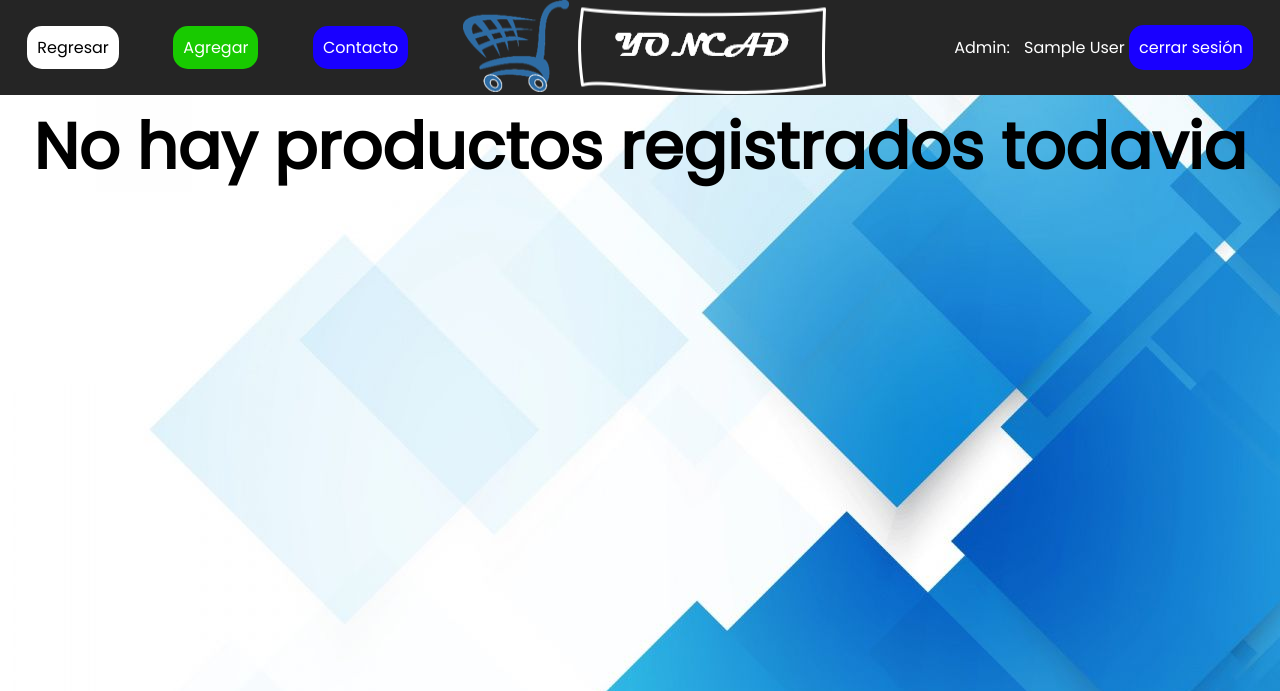
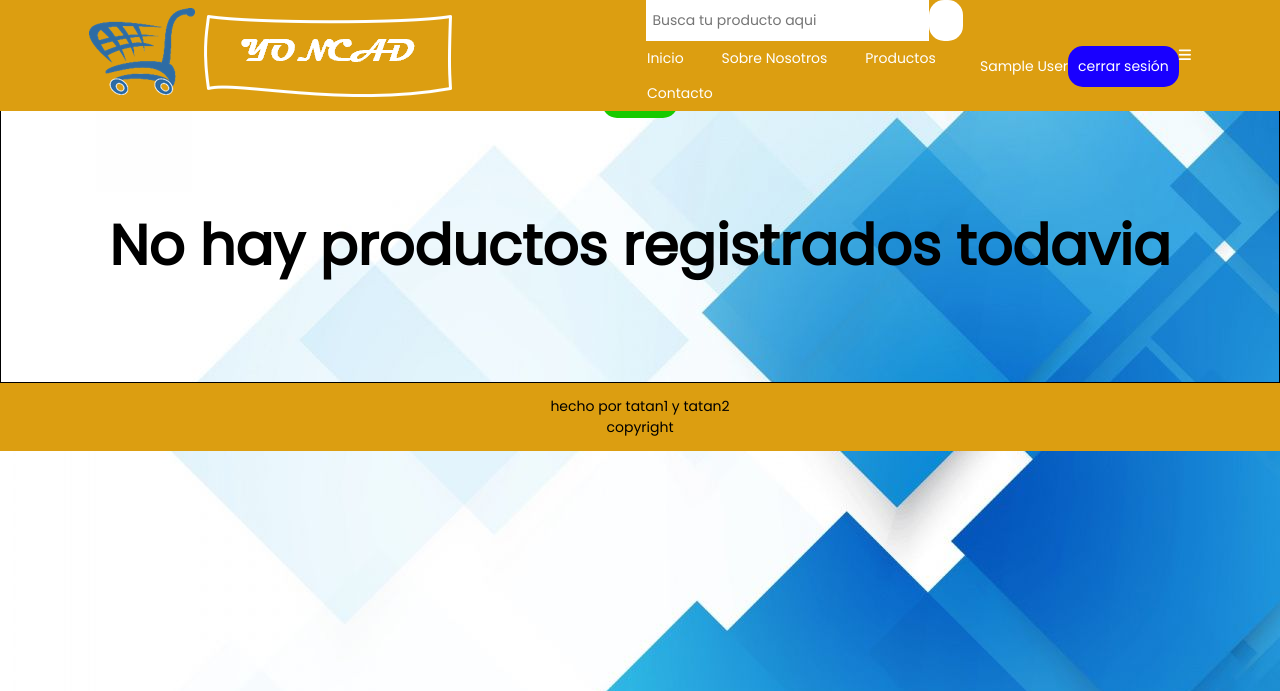
Before and after one commit to jeirf12/Taller4, a PHP site: page /tallersoftware/ in a window 1280 px wide. Shown: the top 691 px of the page. Run offline with PHP 8.4, Linux system fonts and the light colour scheme; the visitor is signed in with stand-in values (Sample User, id 1); data that the repository does not hold is empty; some libraries are stand-ins or nearby versions.

Commit message:
added page about, footer, and header

```diff
--- a/Controlador/controladorProducto.php
+++ b/Controlador/controladorProducto.php
@@ -26,7 +26,7 @@ class controladorProducto extends controlador {
     }
 
     public function Listar(){
-        $this->nombrePagina = 'Página Principal';
+        $this->nombrePagina = 'Listado Productos';
         $this->productos = $this->crud->Listar();
         $this->categorias = $this->crud->getCategorias();
         $this->validaSesion();
--- a/Vista/carritocompras.php
+++ b/Vista/carritocompras.php
@@ -37,5 +37,6 @@
       </div>
     <?php endif; ?>
   </div>
+  <?php require_once "Vista/footer.php"; ?>
 </body>
 </html>
--- a/Vista/contacto.php
+++ b/Vista/contacto.php
@@ -1,7 +1,6 @@
 <!DOCTYPE html>
 <html lang="es">
 <?php require_once "Vista/header.php"; ?>
-    <div class="container">
         <div class="bodyContact">
             <form class="formContact" action="?c=Sesion&a=ApiContacto" method="POST">
                 <div class="formCon">
@@ -26,6 +25,6 @@
                 </div>
             </form>
         </div>
-    </div>
+        <?php require_once "Vista/footer.php"; ?>
 </body>
 </html>
--- a/Vista/css/contacto.css
+++ b/Vista/css/contacto.css
@@ -6,7 +6,7 @@
 }
 
 .bodyContact {
-    background-image: url("fondo.jpg");
+    margin-top: 8%;
     font-family: 'Poppins', sans-serif;
     width: 100%;
     height:650px;
@@ -16,6 +16,7 @@
 }
 
 .h1Contact{
+    font-size: 4em;
     text-align: center;
     margin: 10px 0;
     font-weight: 800;
--- a/Vista/css/inicio.css
+++ b/Vista/css/inicio.css
@@ -54,7 +54,7 @@ body {
     font-size: 30px;
 }
 
-.info-user, .icon{
+.icon{
     display: none;
 }
 
--- a/Vista/css/style.css
+++ b/Vista/css/style.css
@@ -1,63 +1,106 @@
 @import url('https://fonts.googleapis.com/css?family=Poppins&display=swap');
 
 * {
+    --color-page: #DC9E11;
     margin: 0;
     padding: 0;
     font-family: 'Poppins', sans-serif;
+    font-size: 14px;
     scroll-behavior: smooth;
     box-sizing: border-box;
 }
 
 body {
     width: 100% !important;
+    position: absolute;
     background-image: url("fondo.jpg");
+    overflow: auto;
 }
 
 a {
     text-decoration: none;
 }
 
+.header, .center-header, .info-user, .header-left {
+    display: flex;
+    align-items: center;
+}
+
 .header {
     position: fixed;
-    left: 0;
-    top: 0;
-    right: 0;
-    display: flex;
-    flex-direction: row;
+    width: 100%;
     justify-content: space-around;
-    background-color: rgb(37, 37, 37);
-    align-items: center;
-    flex-wrap: nowrap;
+    background-color: var(--color-page);
+    color: white;
 }
 
-.header-content {
+.header .center-header .bar-search {
     display: flex;
-    font-weight: bold;
+    flex: 1 1 auto;
 }
 
-ul,
-li {
+.header .center-header .bar-search input {
+    border: none;
+    outline: none;
+}
+
+.header .center-header .bar-search a{
+    background-color: white;
+    text-align: center;
+}
+
+.header .logo, .navigation ul li, .info-user p {
     display: inline-block;
 }
 
-.header-content .icon {
-    display: inline-block;
-    padding: 10px;
-    font-size: 50px;
+.menu-icon i{
+    font-size: 30px;
 }
 
-.menu-icon {
-    opacity: 0;
-    color: white;
+.menu-icon{
+    display: none;
+}
+
+.header .header-left .center-header {
+    flex-direction: column;
+    flex: 1 1 auto;
+}
+
+.header .header-left .center-header .navigation {
+    width: 350px;
+}
+
+.header .header-left {
+    flex-direction: row;
+}
+
+.navigation ul li {
+    padding: 2%;
+}
+
+.info-user, .menu-icon{
+    padding-top: 3.8%;
+}
+
+.inicio-button {
+    padding-top: 4.5%;
 }
 
 .container {
     margin-top: 6.8%;
-    border-radius: 0px;
+    text-align: center;
+    border: 1px solid black;
 }
 
-.lbl-usuario {
-    color: white;
+.container h1 {
+    font-size: 4.5em;
+}
+
+.footer {
+    width: 100%;
+    background-color: var(--color-page);
+    padding: 1%;
+    text-align: center;
 }
 
 .close-sesion {
@@ -229,34 +272,3 @@ input, select, option {
     text-align: right;
     outline: none;
 }
-
-/* Responsive pages */
-@media only screen and (max-width: 1223px) {
-    .container {
-        margin-top: 10%;
-    }
-}
-
-@media only screen and (max-width: 790px) {
-    .header .header-left .center-header, .inicio-button{
-        display: none;
-    }
-
-    .icon {
-        display: inline;
-    }
-
-    .container {
-        margin-top: 18%;
-    }
-
-    .container div video {
-        width: 90%;
-    }
-}
-
-@media only screen and (max-width: 500px) {
-    .container {
-        margin: 20% auto;
-    }
-}
--- /dev/null
+++ b/Vista/footer.php
@@ -0,0 +1,6 @@
+<footer class="footer">
+  <div>
+    <p>hecho por <span>tatan1</span> y <span>tatan2</span></p>
+    <p>copyright</p>
+  </div>
+</footer>
--- a/Vista/guardarproducto.php
+++ b/Vista/guardarproducto.php
@@ -30,5 +30,6 @@
       <button class="button-success" type="submit">Guardar</button>
     </form>
   </div>
+  <?php require_once "Vista/footer.php"; ?>
 </body>
 </html>
--- a/Vista/header.php
+++ b/Vista/header.php
@@ -12,51 +12,39 @@
 </head>
 <body>
   <header class="header">
-    <div class="">
-      <?php require_once "Vista/botonVolver.php"; ?>
+    <div class="logo"><img src="Vista/css/logo.png" alt="logo"></div>
+    <div class="header-left">
+      <div class="center-header">
+        <div class="bar-search">
+          <input type="text" name="search" placeholder="Busca tu producto aqui">
+          <a href=""><i class="fa-solid fa-magnifying-glass"></i></a>
         </div>
-    <?php if(isset($this->existeSesion)&& $this->existeSesion && isset($_SESSION['rol']) && ($_SESSION['rol'])=='admin'): ?>
-    <div class="">
-      <a class="button-success" type="submit" href="?c=Producto&a=CrearEditar">Agregar</a>
+        <nav class="navigation">
+          <ul>
+            <li><a href="?c=Sesion&a=Inicio">Inicio</a></li>
+            <li><a href="?c=Sesion&a=About">Sobre Nosotros</a></li>
+            <li><a href="?c=Producto&a=Listar">Productos</a></li>
+            <li><a href="?c=Sesion&a=Contacto">Contacto</a></li>
+          </ul>
+        </nav>
       </div>
-    <?php elseif($this->existeSesion):?>
-    <div class="">
-      <a class="button-car button-google" href="?c=Carrito&a=Listar&codUsu=<?php echo isset($this->usuario) ? $this->usuario->__get('id') : " "; ?>">Ver carrito</a>
-    </div>
-    <?php endif;?>
-    <div class="">
-      <a class="button-google" type="submit" href="?c=Sesion&a=Contacto">Contacto</a>
-    </div>
-    <div class="header-content">
-      <img src="Vista/css/logo.png" alt="header">
-      <div class="icon">
-        <i class="fa-solid fa-bars menu-icon"></i>
-      </div>
-    </div>
-    <div class="navigation">
-    <ul>
       <?php if(isset($this->existeSesion) && $this->existeSesion): ?>
-      <?php if(isset($_SESSION['rol'])&&($_SESSION['rol'])=='admin'): ?>
-        <li>
-          <a>Admin:</a>
-        </li>
-      <?php else: ?>
-        <li>
-          <a>Usuario:</a>
-        </li>
-      <?php endif;?>
-      <li>
+      <div class="info-user">
+        <p>
           <span class="lbl-usuario">
           <?php echo $this->usuario->__get('nombre'); ?>
           </span>
-      </li>
-      <li>
+        </p>
+        <p>
           <a class="close-sesion button-google" href="?c=Sesion&a=CerrarSesion" type="submit">cerrar sesión</a>
-      </li>
+        </p>
+      </div>
       <?php else:?>
-      <a class="button-danger" href="?c=Sesion&a=iniciarSesion">Iniciar Sesion</a>
+        <div class="inicio-button"><a href="?c=Sesion&a=iniciarSesion">Iniciar Sesion</a></div>
       <?php endif; ?>
-    </ul>
+      <div class="icon">
+        <i class="fa-solid fa-bars"></i>
+      </div>
     </div>
   </header>
   <?php if(isset($this->message) && !empty($this->message)) { require_once "Vista/popup.php"; } ?>
--- a/Vista/iniciarsesion.php
+++ b/Vista/iniciarsesion.php
@@ -15,5 +15,6 @@
       <button class="button-google" type="submit" formaction="?c=Sesion&a=Google"><i class="fa-brands fa-google">oogle</i></button>
     </form>
   </div>
+  <?php require_once "Vista/footer.php"; ?>
 </body>
 </html>
--- a/Vista/principaladmin.php
+++ b/Vista/principaladmin.php
@@ -2,6 +2,11 @@
 <html lang="en">
   <?php require_once "Vista/header.php"; ?>
   <div class="container">
+    <?php if(isset($this->existeSesion)&& $this->existeSesion && isset($_SESSION['rol']) && ($_SESSION['rol'])=='admin'): ?>
+      <div class="">
+        <a class="button-success" type="submit" href="?c=Producto&a=CrearEditar">Agregar</a>
+      </div>
+    <?php endif;?>
     <?php if(isset($this->productos) && !empty($this->productos)): ?>
     <table class="table-admin">
       <thead>
@@ -39,5 +44,6 @@
       </div>
     <?php endif; ?>
   </div>
+  <?php require_once "Vista/footer.php"; ?>
 </body>
 </html>
--- a/Vista/principalusuario.php
+++ b/Vista/principalusuario.php
@@ -2,6 +2,11 @@
 <html lang="en">
   <?php require_once "Vista/header.php"; ?>
   <div class="container">
+    <?php if(isset($this->existeSesion)&& $this->existeSesion && isset($_SESSION['rol']) && ($_SESSION['rol'])=='noadmin'): ?>
+    <div class="">
+      <a class="button-car button-google" href="?c=Carrito&a=Listar&codUsu=<?php echo isset($this->usuario) ? $this->usuario->__get('id') : " "; ?>">Ver carrito</a>
+    </div>
+    <?php endif;?>
     <?php if(isset($this->productos) && !empty($this->productos)): ?>
     <div class="row">
     <?php foreach($this->productos as $producto): ?>
@@ -30,5 +35,6 @@
       </div>
     <?php endif; ?>
   </div>
+  <?php require_once "Vista/footer.php"; ?>
 </body>
 </html>
--- a/Vista/registrarusuario.php
+++ b/Vista/registrarusuario.php
@@ -14,5 +14,6 @@
       <button class="button-success" type="submit">Registrarse</button>
     </form>
   </div>
+  <?php require_once "Vista/footer.php"; ?>
 </body>
 </html>
```
Also changed, not shown: Controlador/controladorSesion.php (+11 -0 lines), Vista/inicio.html (deleted, +0 -49 lines), Vista/inicio.php (added, +10 -0 lines), Vista/about.php (added). Lines whose indentation alone changed are shown as unchanged.
